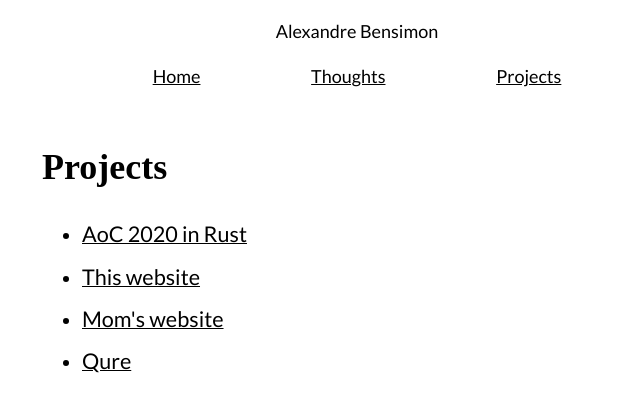
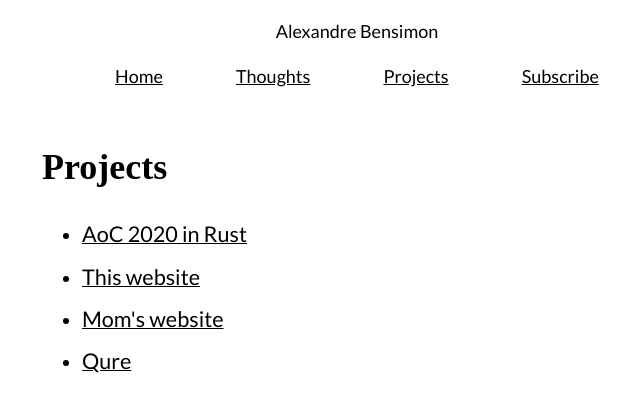
Before and after one commit to alexbensimon/personal-website, a Next.js app: page /projects in a window 1280 px wide. Shown: the top 412 px of the page, without its empty margins (283-923 px from the left). Built offline with nearby package versions, Linux system fonts and the light colour scheme; a web font is replaced by a local one.

Commit message:
Add link to subscribe

```diff
--- a/components/Header.tsx
+++ b/components/Header.tsx
@@ -29,6 +29,15 @@ export const Header: FC = () => {
                 <a>Projects</a>
               </Link>
             </li>
+            <li>
+              <a
+                href="http://eepurl.com/hqjAnT"
+                target="_blank"
+                rel="noopener noreferrer"
+              >
+                Subscribe
+              </a>
+            </li>
           </ul>
         </nav>
       </div>
```
